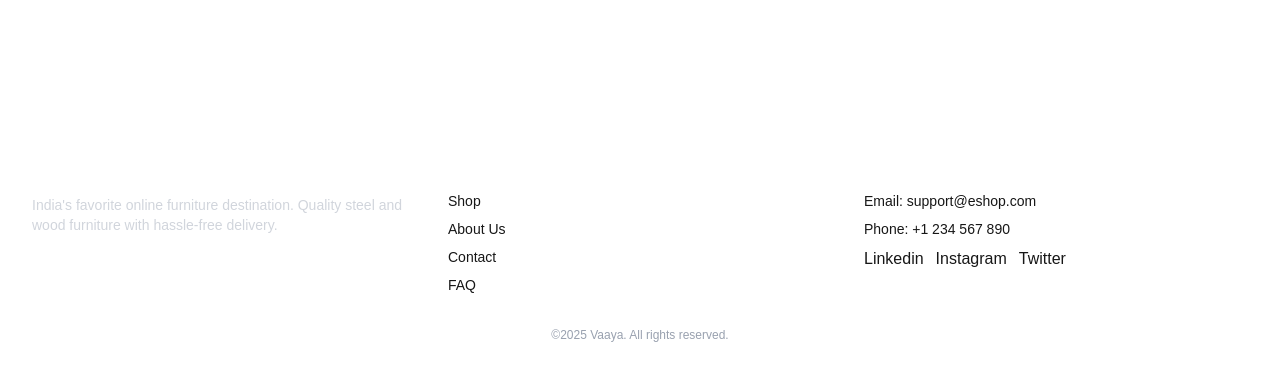
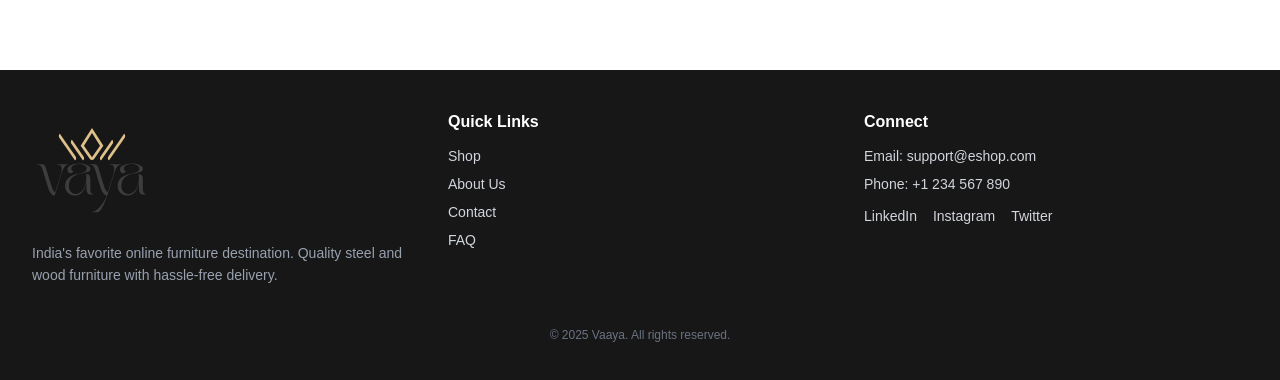
Before and after one commit to shreysircar/Vaaya, a Next.js app in the folder frontend/: page /cart in a window 1280 px wide. Shown: the part 417-797 px from the top of the page. Built offline with nearby package versions, Linux system fonts and the light colour scheme; no server answers; sample sign-in values are in the browser's storage.

Commit message:
footer ui

```diff
--- a/frontend/src/components/Footer.tsx
+++ b/frontend/src/components/Footer.tsx
@@ -1,25 +1,64 @@
+import Image from "next/image";
+
 export default function Footer() {
-  const DARK_TEAL = "#014755"; // consistent dark teal
-  const LIGHT_TEXT = "#E0E0E0"; // light gray text
-
   return (
-    <footer className={`bg-[${DARK_TEAL}] text-[${LIGHT_TEXT}] py-10 w-full`}>
+    <footer className="w-full py-10 bg-neutral-900 text-gray-300">
       <div className="max-w-7xl mx-auto px-4 md:px-8 grid grid-cols-1 md:grid-cols-3 gap-8">
         {/* Company Info */}
         <div>
-          <h3 className="text-white font-bold text-lg mb-3">Vaaya</h3>
-          <p className="text-gray-300 text-sm">
-        India's favorite online furniture destination. Quality steel and wood furniture with hassle-free delivery.</p>
+          {/* Logo Section */}
+          <div className="flex items-center mb-3">
+            <Image
+              src="/logo1.svg" // ✅ replace with your actual logo path
+              alt="Via Logo"
+              width={120}
+              height={40}
+              className="object-contain"
+            />
+          </div>
+
+          <p className="text-gray-400 text-sm leading-relaxed max-w-sm">
+            India's favorite online furniture destination. Quality steel and
+            wood furniture with hassle-free delivery.
+          </p>
         </div>
 
         {/* Quick Links */}
         <div>
           <h4 className="text-white font-semibold mb-3">Quick Links</h4>
           <ul className="space-y-2 text-sm">
-            <li><a href="/shop" className="hover:text-white">Shop</a></li>
-            <li><a href="/about" className="hover:text-white">About Us</a></li>
-            <li><a href="/contact" className="hover:text-white">Contact</a></li>
-            <li><a href="/faq" className="hover:text-white">FAQ</a></li>
+            <li>
+              <a
+                href="/shop"
+                className="hover:text-[#dec08a] transition-colors duration-200"
+              >
+                Shop
+              </a>
+            </li>
+            <li>
+              <a
+                href="/about"
+                className="hover:text-[#dec08a] transition-colors duration-200"
+              >
+                About Us
+              </a>
+            </li>
+            <li>
+              <a
+                href="/contact"
+                className="hover:text-[#dec08a] transition-colors duration-200"
+              >
+                Contact
+              </a>
+            </li>
+            <li>
+              <a
+                href="/faq"
+                className="hover:text-[#dec08a] transition-colors duration-200"
+              >
+                FAQ
+              </a>
+            </li>
           </ul>
         </div>
 
@@ -28,16 +67,33 @@ export default function Footer() {
           <h4 className="text-white font-semibold mb-3">Connect</h4>
           <p className="text-sm mb-2">Email: support@eshop.com</p>
           <p className="text-sm mb-2">Phone: +1 234 567 890</p>
-          <div className="flex space-x-3 mt-2">
-            <a href="#" className="hover:text-white">Linkedin</a>
-            <a href="#" className="hover:text-white">Instagram</a>
-            <a href="#" className="hover:text-white">Twitter</a>
+
+          <div className="flex space-x-4 mt-3">
+            <a
+              href="#"
+              className="hover:text-[#dec08a] transition-colors text-sm"
+            >
+              LinkedIn
+            </a>
+            <a
+              href="#"
+              className="hover:text-[#dec08a] transition-colors text-sm"
+            >
+              Instagram
+            </a>
+            <a
+              href="#"
+              className="hover:text-[#dec08a] transition-colors text-sm"
+            >
+              Twitter
+            </a>
           </div>
         </div>
       </div>
 
-      <div className="text-center text-gray-400 text-xs mt-8">
-        &copy;{new Date().getFullYear()} Vaaya. All rights reserved.
+      {/* Copyright */}
+      <div className="text-center text-gray-500 text-xs mt-10">
+        &copy; {new Date().getFullYear()} Vaaya. All rights reserved.
       </div>
     </footer>
   );
```
Also changed, not shown: frontend/public/logo1.svg.
